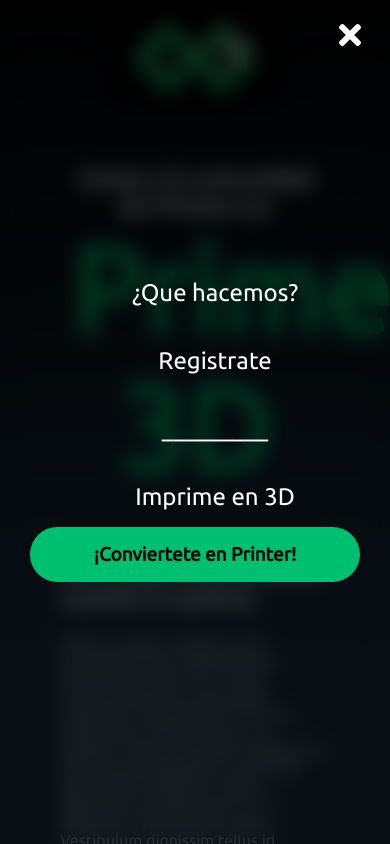
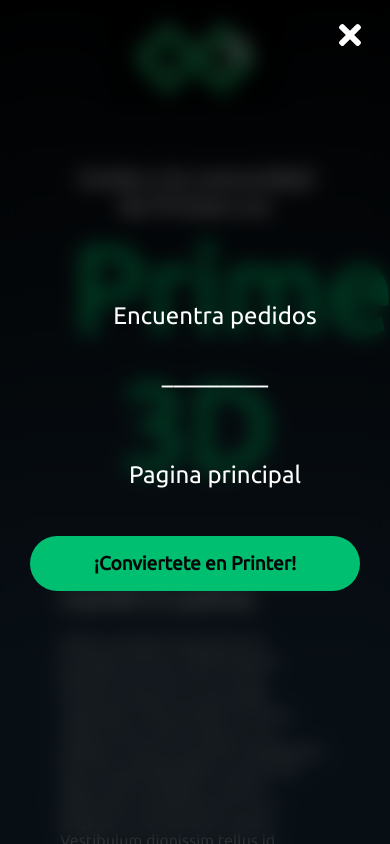
Before and after one commit to agustindiazad/REPOSITORIO-PROYECTO-SEMESTRAL, a React (Create React App) app in the folder frontend2/: page / in a window 390 px wide. Both pictures are taken after a click on the element 236 px from the left and 53 px from the top of the page. Shown: the top 844 px of the page. Built offline with nearby package versions, Linux system fonts and the light colour scheme.

Commit message:
sidebar updte

```diff
--- a/frontend2/src/Components/Sidebar/SidebarElements.js
+++ b/frontend2/src/Components/Sidebar/SidebarElements.js
@@ -114,3 +114,15 @@ export const SidebarRoute = styled(LinkR)`
         background: #fff;
     }
 `;
+
+export const Link = styled.a`
+    height: 100%;
+    padding: 0 1rem;
+    margin-bottom: 40px;
+
+    font-size: 1.5rem;
+    text-decoration: none;
+    line-height: 91px;
+    text-align: center;
+    color: #fff;
+    `
--- a/frontend2/src/Components/Sidebar/index.js
+++ b/frontend2/src/Components/Sidebar/index.js
@@ -1,7 +1,7 @@
 import React from 'react'
 import {
     SidebarContainer, Icon, CloseIcon, SideBtnWrap,
-    SidebarLink, NavLinkr, SidebarWrapper, SidebarRoute, SidebarMenu
+    SidebarLink, NavLinkr, Link, SidebarWrapper, SidebarRoute, SidebarMenu
 } from './SidebarElements'
 
 
@@ -13,14 +13,13 @@ const Sidebar = ({ isOpen, toggle }) => {
             </Icon>
             <SidebarWrapper>
                 <SidebarMenu>
-                    <SidebarLink to='us' onClick={toggle} smooth={true} duration={1000} spy={true} exact='true' offset={-150}>
+                    {/* <SidebarLink to='us' onClick={toggle} smooth={true} duration={1000} spy={true} exact='true' offset={-150}>
                         ¿Que hacemos?
-                    </SidebarLink>
-                    <SidebarLink to='register' onClick={toggle} smooth={true} duration={1000} spy={true} exact='true' offset={-150}>
-                        Registrate
-                    </SidebarLink>
+                    </SidebarLink> */}
+
+                    <Link href='/orders' style={{ textDecoration: 'none', color: 'white' }}>Encuentra pedidos</Link>
                     <SidebarLink>_________</SidebarLink>
-                    <a href='https://prime-3d.herokuapp.com/' target='_blank' style={{ textDecoration: 'none', color: 'inherit', fontSize: '1.5rem' }}>Imprime en 3D</a>
+                    <Link href='http://www.prime3d.cl/' target='_blank' style={{ textDecoration: 'none', color: 'white' }}>Pagina principal</Link>
                 </SidebarMenu>
                 <SideBtnWrap>
                     <SidebarRoute to='/test'>¡Conviertete en Printer!</SidebarRoute>
```
